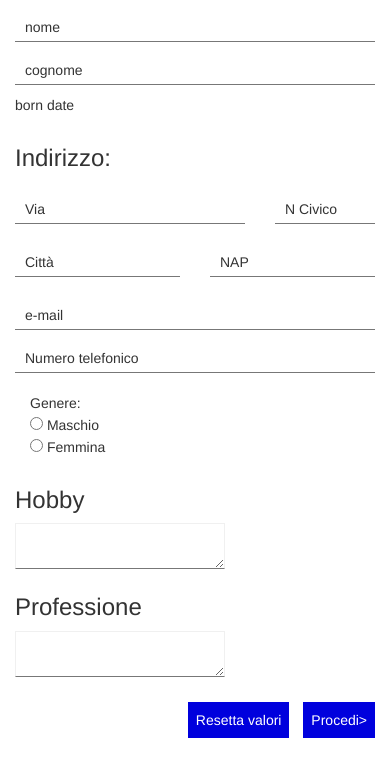
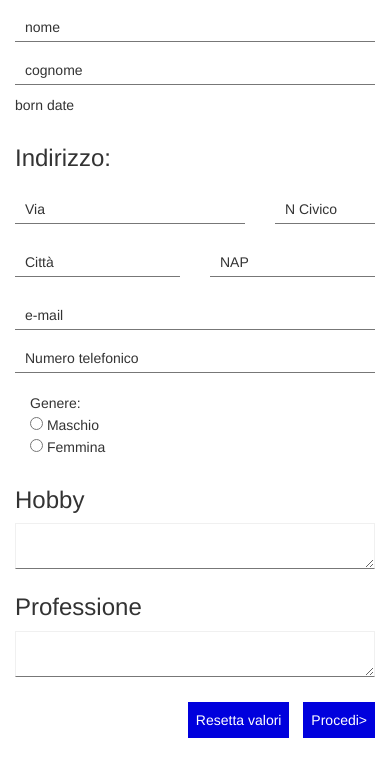
Before and after one commit to giuliobosco/progetto1, a PHP site: page /insert.html in a window 390 px wide. Shown: the part 174-937 px from the top of the page. Run offline with PHP 8.4, Linux system fonts and the light colour scheme; some libraries are stand-ins or nearby versions.

Commit message:
fix insert.html - m(textarea, button)

```diff
--- a/web/assets/css/style.css
+++ b/web/assets/css/style.css
@@ -47,3 +47,15 @@ textarea {
 	background-color: #00d;
 	color: #ffffff;
 }
+
+@media screen and (max-width: 768px) {
+	textarea {
+		width: 100%;
+	}
+}
+
+@media screen and (max-width: 375px) {
+	.button {
+		width: 100%;
+	}
+}
```
